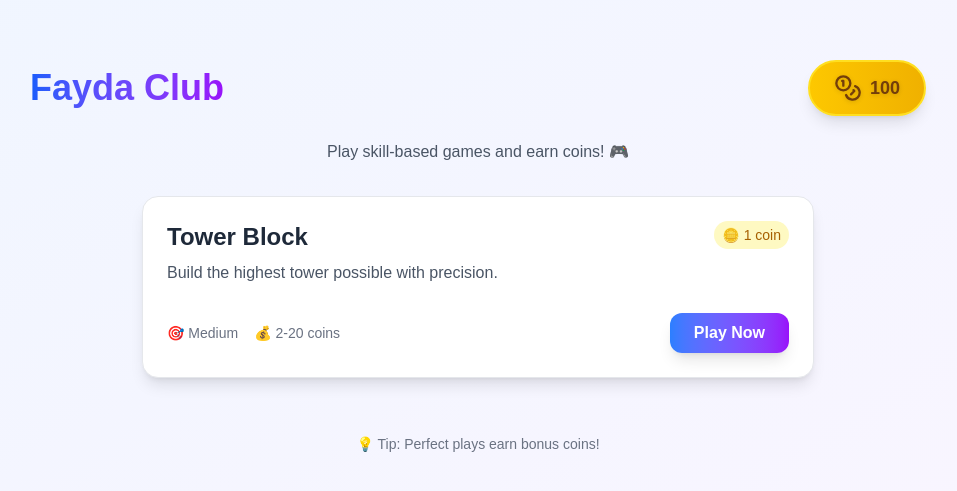
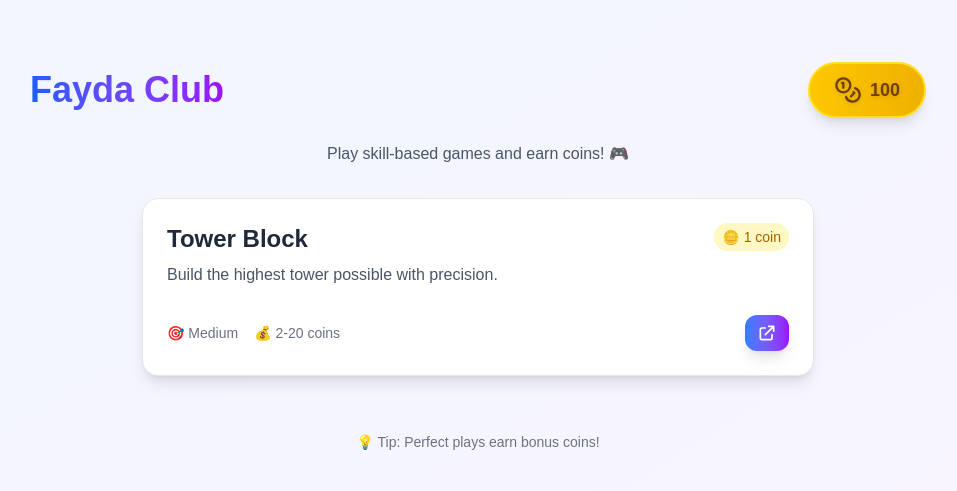
Before and after one commit to DeepanIsCool/fayda_club_skill, a Next.js app: page / in a window 1280 px wide. Shown: the part 143-634 px from the top of the page, without its empty margins (162-1119 px from the left). Built offline with nearby package versions, Linux system fonts and the light colour scheme.

Commit message:
feat: Enhance game button with SVG icon and accessibility attributes

```diff
--- a/app/page.tsx
+++ b/app/page.tsx
@@ -59,8 +59,25 @@ export default function Dashboard() {
                   </span>
                 </div>
 
-                <button className="px-6 py-2 bg-gradient-to-r from-blue-500 to-purple-600 text-white rounded-xl hover:from-blue-600 hover:to-purple-700 transition-all duration-200 font-semibold shadow-lg hover:shadow-xl">
-                  Play Now
+                <button
+                  className="px-3 py-2 bg-gradient-to-r from-blue-500 to-purple-600 text-white rounded-xl hover:from-blue-600 hover:to-purple-700 transition-all duration-200 font-semibold shadow-lg hover:shadow-xl"
+                  title="Open game"
+                  aria-label="Open game"
+                >
+                  <svg
+                    className="w-5 h-5"
+                    fill="none"
+                    stroke="currentColor"
+                    viewBox="0 0 24 24"
+                    xmlns="http://www.w3.org/2000/svg"
+                  >
+                    <path
+                      strokeLinecap="round"
+                      strokeLinejoin="round"
+                      strokeWidth={2}
+                      d="M10 6H6a2 2 0 00-2 2v10a2 2 0 002 2h10a2 2 0 002-2v-4M14 4h6m0 0v6m0-6L10 14"
+                    />
+                  </svg>
                 </button>
               </div>
             </div>
```
